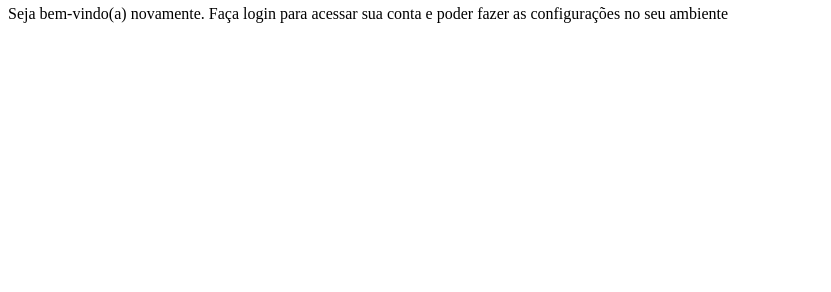
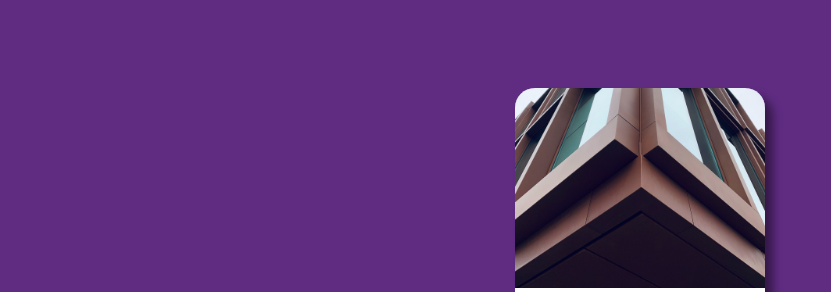
Before and after one commit to viniciuss1227/projeto-login, a plain HTML site: page index.html in a window 1280 px wide. Shown: the part 62-354 px from the top of the page, without its empty margins (0-831 px from the left). Drawn offline with Linux system fonts and the light colour scheme.

Commit message:
fiz o css da tela

```diff
--- a/estilos/style.css
+++ b/estilos/style.css
@@ -5,3 +5,49 @@ Paleta de cores
 Verde: #49a09d
 Lilas: #5f2c82
 */
+
+* {
+    font-family: system-ui, -apple-system, BlinkMacSystemFont, 'Segoe UI', Roboto, Oxygen, Ubuntu, Cantarell, 'Open Sans', 'Helvetica Neue', sans-serif;
+    padding: 0px;
+    margin: 0px;
+    box-sizing: border-box;
+}
+
+body,html {
+    background-color: #5f2c82;
+    height: 100vh;
+    width: 100vw;
+}
+
+main {
+    position: relative;
+    height: 100vh;
+    width: 100vw;
+}
+
+section#login {
+    position: absolute;
+    top: 50%;
+    left: 50%;
+    transform: translate(-50%, -50%);
+    overflow: hidden;
+
+    background-color: white;
+    width: 250px;
+    height: 500px;
+    border-radius: 20px;
+    box-shadow: 8px 8px 10px rgba(0, 0, 0, 0.450);
+}
+
+section#login > div#imagem {
+    display: block;
+    background: #5f2c82 url(../imagens/metal.jpg) no-repeat;
+    background-size: cover;
+    background-position: left bottom;
+    height: 200px;
+}
+
+section#login > div#formulario {
+    display: block;
+    padding: 10px;
+}
```
Also changed, not shown: index.html (+1 -1 lines).
